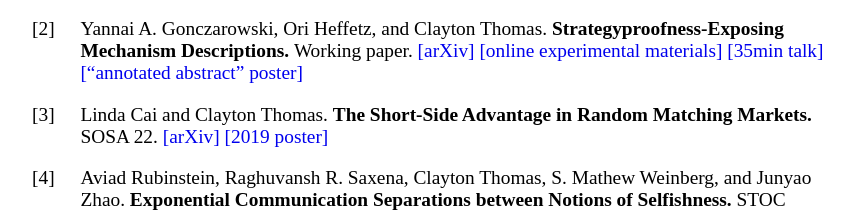
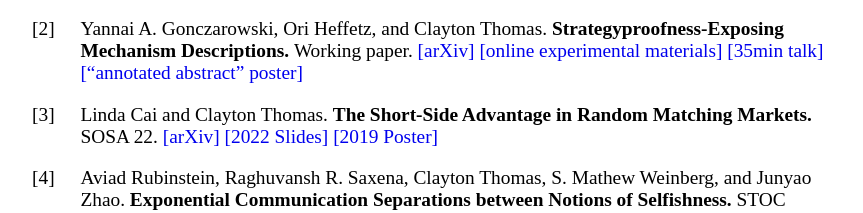
Before and after one commit to ClathomasPrime/ClathomasPrime.github.io, a plain HTML site: page index.html in a window 1280 px wide. Shown: the part 1348-1561 px from the top of the page, without its empty margins (208-1071 px from the left). Drawn offline with nearby package versions, Linux system fonts and the light colour scheme.

Commit message:
talk stuff

```diff
--- a/index.html
+++ b/index.html
@@ -128,7 +128,8 @@
     SOSA 22.
     <!-- <a href="./papers/ShortSideAdvantage.pdf">[paper]</a> -->
     <a href="https://arxiv.org/abs/1910.04406">[arXiv]</a>
-    <a href="./talks/ShortSideAdvantagePoster.pdf">[2019 poster]</a>
+    <a href="./talks/ShortSideAdvantage-Slides.pdf">[2022 Slides]</a>
+    <a href="./talks/ShortSideAdvantagePoster.pdf">[2019 Poster]</a>
   </cite>
   <div class="abstract">
     <p>
```
Also changed, not shown: 2 other files.
